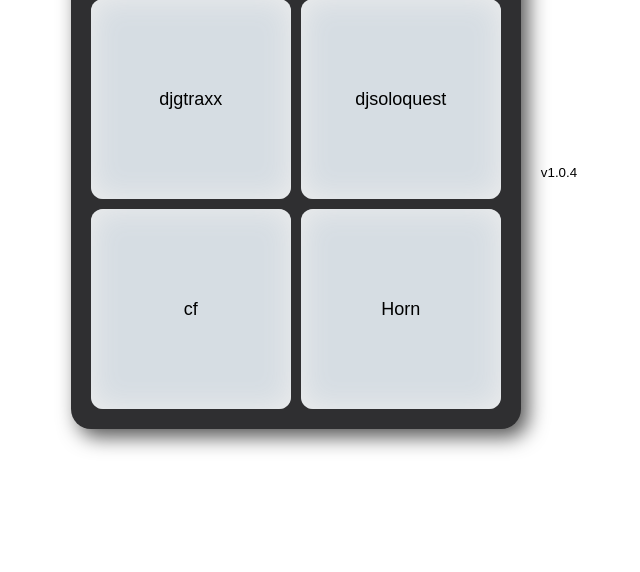
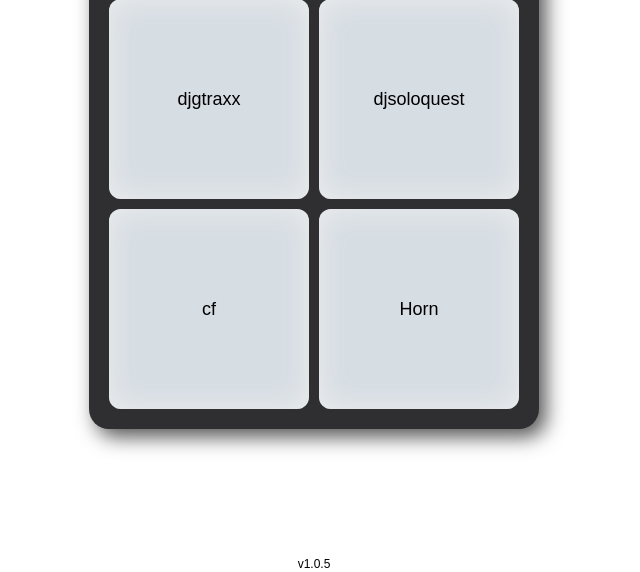
Before and after one commit to gtumbaga/djSoundBoard, a plain HTML site: page index.html in a window 1280 px wide. Shown: the part 228-800 px from the top of the page, without its empty margins (326-966 px from the left). Drawn offline with Linux system fonts and the light colour scheme.

Commit message:
fixed footer more

```diff
--- a/index.html
+++ b/index.html
@@ -28,7 +28,7 @@
 
     <script src="script.js"></script>
     <div class="footer">
-        <small>v1.0.4</small>
+        <small>v1.0.5</small>
     </div>
 </body>
 </html>
--- a/styles.css
+++ b/styles.css
@@ -6,7 +6,10 @@ body {
     height: 100vh;
     margin: 0;
     background-color: #fff;
+    overflow: hidden; /* Add this line to prevent scrolling */
+    flex-direction: column;
 }
+
 h1 {
     color: #fff;
     font-size: 24px;
@@ -59,3 +62,16 @@ h1 {
 .sound-button.playing {
     background: radial-gradient(circle at 50% 50%,#FFF6B1, #FFD334, #F2A83F);
 }
+
+small {
+    font-size: 12px;
+}
+
+.footer {
+    position: absolute;
+    bottom: 0;
+    left: 0;
+    right: 0;
+    text-align: center;
+    color: #000;
+}
```
